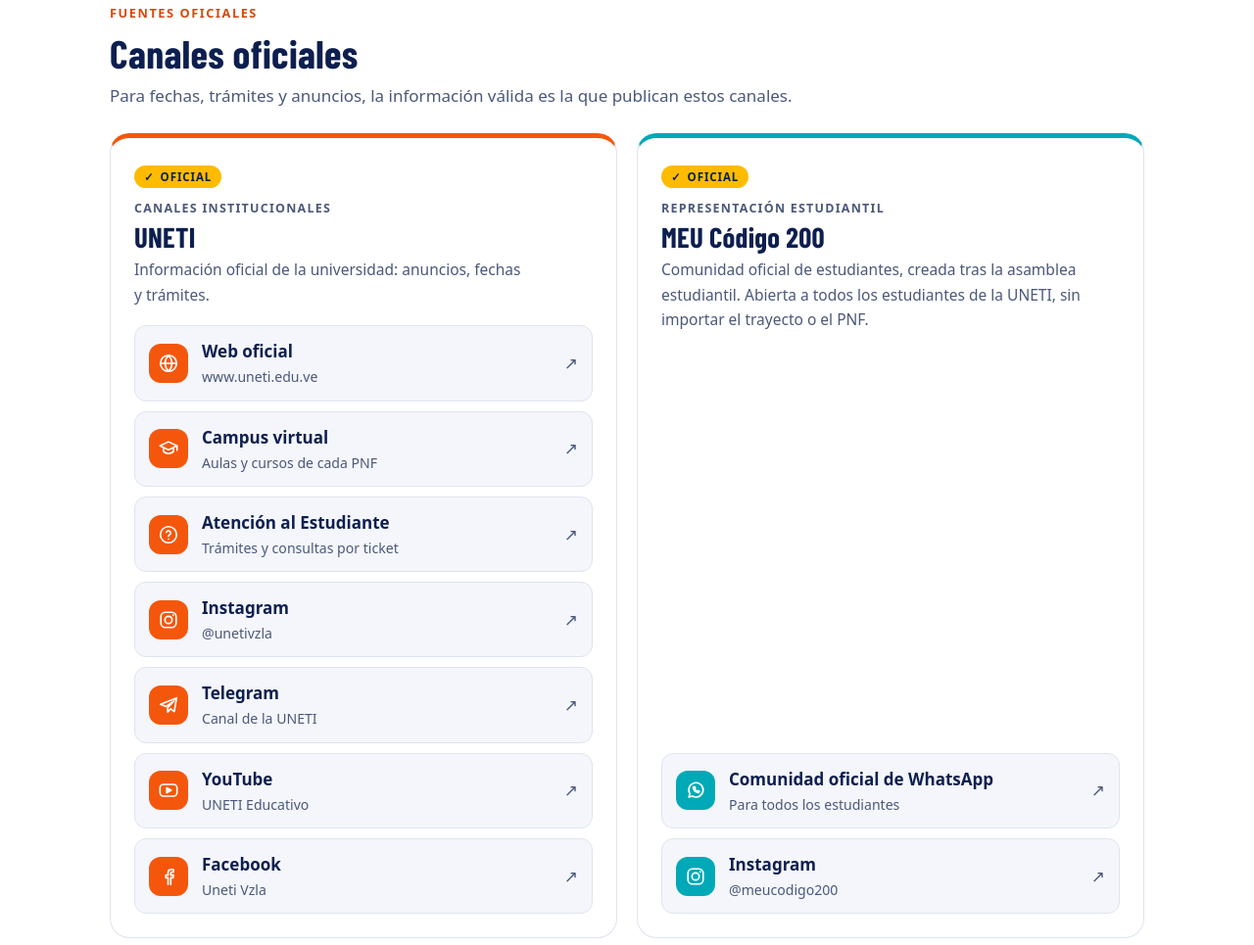
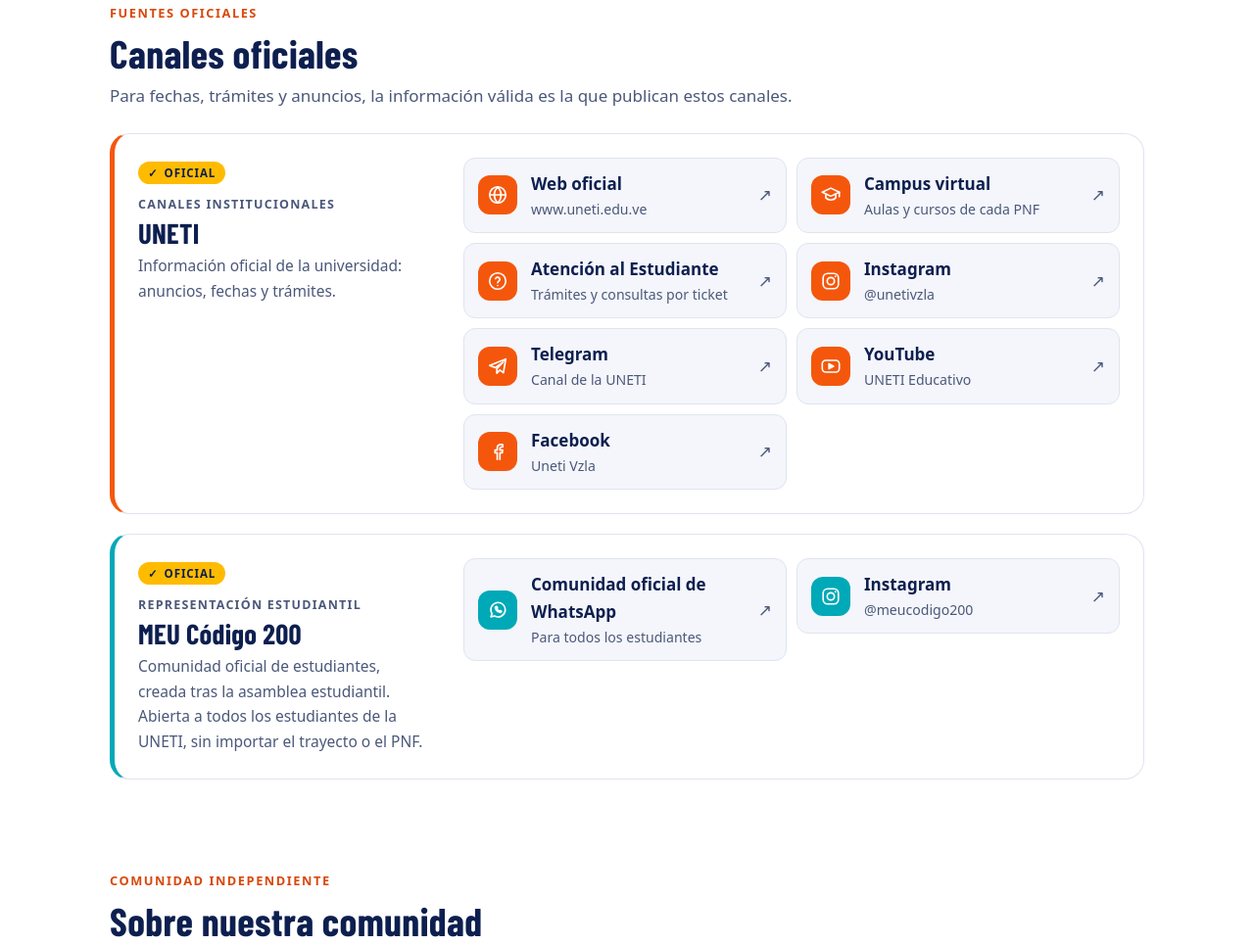
Before and after one commit to Sethprie/uneti-web, an Astro site: page / in a window 1280 px wide. Shown: the part 934-1899 px from the top of the page at 98% size. Built offline with nearby package versions, Linux system fonts and the light colour scheme; Astro itself is replaced by a stand-in of ours.

Commit message:
fix: lay out official channel groups full width to avoid empty space
The MEU card stretched to match the taller UNETI card and pushed its two links to the bottom. Each group now spans the full width with its text beside a grid of links.

Co-Authored-By: Claude Opus 5.5 <noreply@anthropic.com>

```diff
--- a/src/components/home/OfficialChannels.astro
+++ b/src/components/home/OfficialChannels.astro
@@ -64,18 +64,25 @@ import { officialChannels } from '../../config/site';
   .groups {
     display: grid;
     gap: 20px;
-    grid-template-columns: repeat(auto-fit, minmax(min(100%, 340px), 1fr));
   }
 
+  /* Cada grupo ocupa todo el ancho: texto a la izquierda y enlaces en cuadrícula
+     a la derecha, así un grupo con pocos enlaces no deja huecos. */
   .group {
-    display: flex;
-    flex-direction: column;
-    gap: 18px;
+    display: grid;
+    gap: 18px 32px;
+    align-items: start;
     padding: 24px;
     border-radius: 20px;
     border: 1px solid var(--border);
-    border-top: 5px solid var(--c);
+    border-left: 5px solid var(--c);
     background: var(--surface);
+  }
+
+  @media (min-width: 860px) {
+    .group {
+      grid-template-columns: minmax(220px, 300px) 1fr;
+    }
   }
 
   .badge {
@@ -119,9 +126,10 @@ import { officialChannels } from '../../config/site';
   ul {
     list-style: none;
     padding: 0;
-    margin: auto 0 0;
+    margin: 0;
     display: grid;
     gap: 10px;
+    grid-template-columns: repeat(auto-fill, minmax(min(100%, 230px), 1fr));
   }
 
   a {
```
